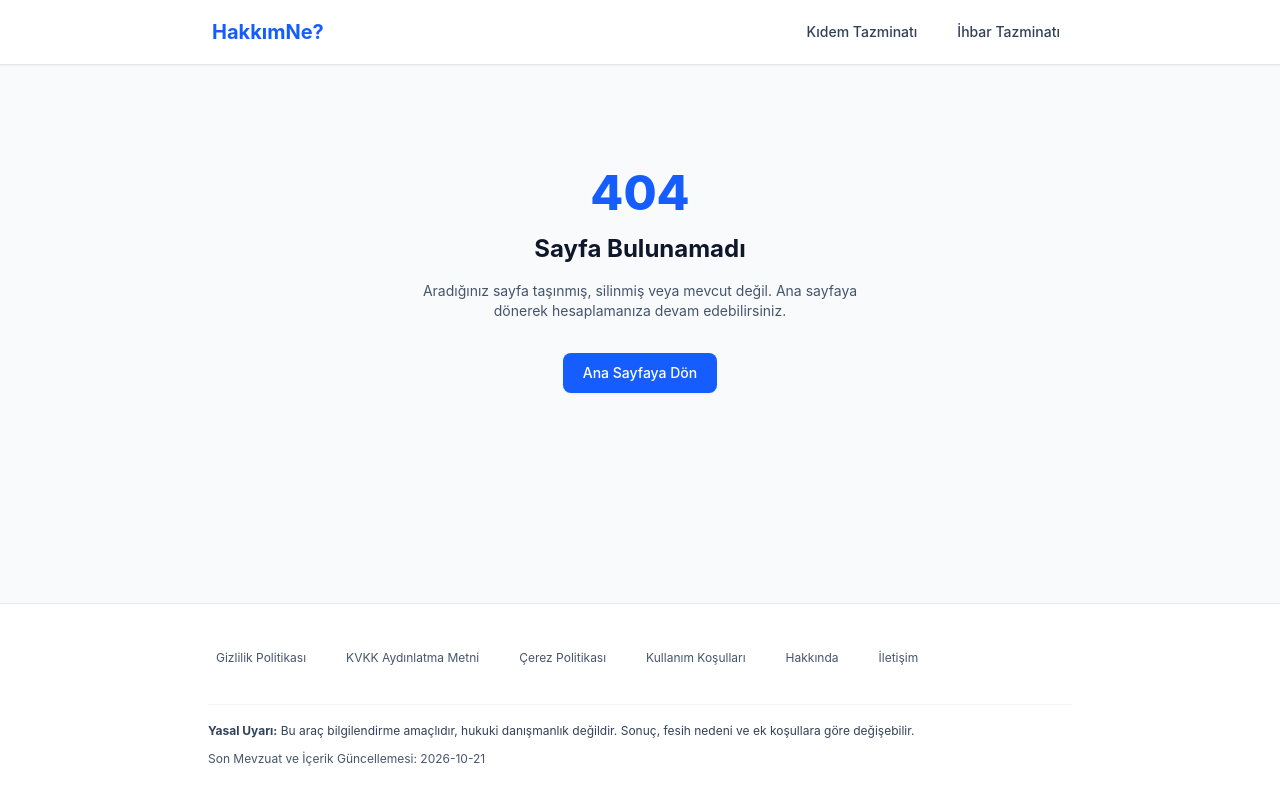
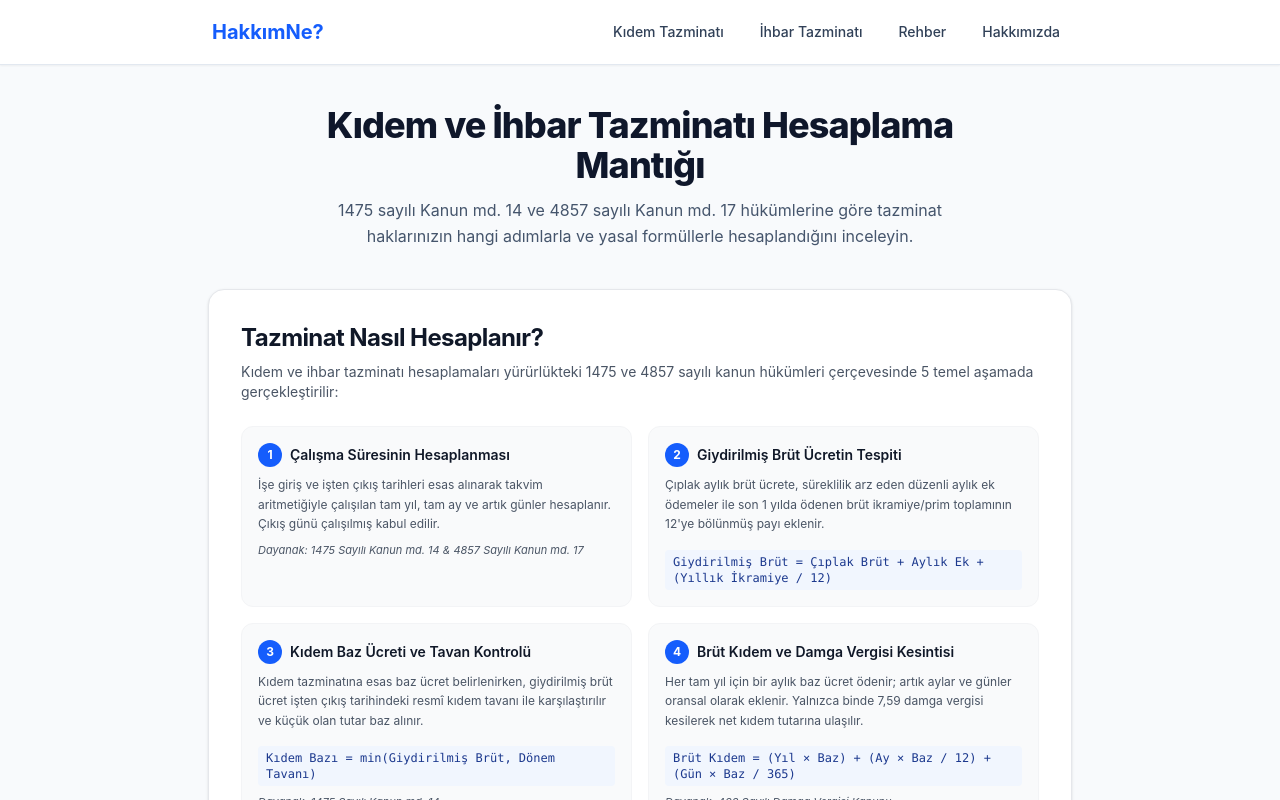
Before and after one commit to yasin-korkmaz/hakkimne, a Next.js app: page /rehber in a window 1280 px wide. Before the commit this address had no page. Shown: the top 800 px of the page. Built offline with nearby package versions, Linux system fonts and the light colour scheme.

Commit message:
feat: Asama 2 - Ana sayfa sadelestirildi ve Rehber sayfasi eklendi

```diff
--- a/src/app/layout.tsx
+++ b/src/app/layout.tsx
@@ -54,26 +54,38 @@ export default function RootLayout({
 
         {/* Üst Menü (Header) */}
         <header className="w-full bg-white border-b border-slate-200 sticky top-0 z-30 shadow-xs">
-          <div className="max-w-4xl mx-auto px-4 h-16 flex items-center justify-between">
+          <div className="max-w-4xl mx-auto px-4 h-16 flex items-center justify-between gap-2">
             <Link
               href="/"
-              className="text-xl font-bold text-blue-600 hover:text-blue-700 transition-colors py-2 px-1 rounded-lg focus-visible:outline-none focus-visible:ring-2 focus-visible:ring-blue-600 min-h-[44px] flex items-center"
+              className="text-xl font-bold text-blue-600 hover:text-blue-700 transition-colors py-2 px-1 rounded-lg focus-visible:outline-none focus-visible:ring-2 focus-visible:ring-blue-600 min-h-[44px] flex items-center shrink-0"
             >
               {siteConfig.siteName}
             </Link>
 
-            <nav aria-label="Ana Menü" className="flex items-center gap-2 sm:gap-4 text-sm font-medium">
+            <nav aria-label="Ana Menü" className="flex items-center gap-1 sm:gap-3 text-xs sm:text-sm font-medium">
               <Link
                 href="/kidem-tazminati-hesaplama"
-                className="text-slate-700 hover:text-blue-600 transition-colors min-h-[44px] flex items-center px-3 py-2 rounded-lg focus-visible:outline-none focus-visible:ring-2 focus-visible:ring-blue-600"
+                className="text-slate-700 hover:text-blue-600 transition-colors min-h-[44px] flex items-center px-2 sm:px-3 py-2 rounded-lg focus-visible:outline-none focus-visible:ring-2 focus-visible:ring-blue-600"
               >
                 Kıdem Tazminatı
               </Link>
               <Link
                 href="/ihbar-tazminati-hesaplama"
-                className="text-slate-700 hover:text-blue-600 transition-colors min-h-[44px] flex items-center px-3 py-2 rounded-lg focus-visible:outline-none focus-visible:ring-2 focus-visible:ring-blue-600"
+                className="text-slate-700 hover:text-blue-600 transition-colors min-h-[44px] flex items-center px-2 sm:px-3 py-2 rounded-lg focus-visible:outline-none focus-visible:ring-2 focus-visible:ring-blue-600"
               >
                 İhbar Tazminatı
+              </Link>
+              <Link
+                href="/rehber"
+                className="text-slate-700 hover:text-blue-600 transition-colors min-h-[44px] flex items-center px-2 sm:px-3 py-2 rounded-lg focus-visible:outline-none focus-visible:ring-2 focus-visible:ring-blue-600"
+              >
+                Rehber
+              </Link>
+              <Link
+                href="/hakkinda"
+                className="text-slate-700 hover:text-blue-600 transition-colors min-h-[44px] flex items-center px-2 sm:px-3 py-2 rounded-lg focus-visible:outline-none focus-visible:ring-2 focus-visible:ring-blue-600"
+              >
+                Hakkımızda
               </Link>
             </nav>
           </div>
--- a/src/app/page.tsx
+++ b/src/app/page.tsx
@@ -1,9 +1,9 @@
 import React from "react";
 import type { Metadata } from "next";
+import Link from "next/link";
 import { siteConfig } from "@/config/site";
 import TrustBadge from "@/components/TrustBadge";
 import Calculator from "@/components/Calculator";
-import ExplainSection from "@/components/ExplainSection";
 import FaqSection from "@/components/FaqSection";
 
 export const metadata: Metadata = {
@@ -45,8 +45,15 @@ export default function Home() {
         <Calculator />
       </section>
 
-      {/* 4. Nasıl Hesaplanır ve Örnek Hesaplama */}
-      <ExplainSection />
+      {/* 4. Detaylı Hesaplama Yöntemi Bağlantısı */}
+      <div className="text-center -mt-4">
+        <Link
+          href="/rehber"
+          className="inline-flex items-center gap-1.5 text-sm sm:text-base font-semibold text-blue-600 hover:text-blue-700 hover:underline min-h-[44px] py-2 px-3 rounded-lg focus-visible:outline-none focus-visible:ring-2 focus-visible:ring-blue-600"
+        >
+          Detaylı hesaplama yöntemini incele →
+        </Link>
+      </div>
 
       {/* 5. Sıkça Sorulan Sorular */}
       <FaqSection />
--- /dev/null
+++ b/src/app/rehber/page.tsx
@@ -0,0 +1,56 @@
+import React from "react";
+import type { Metadata } from "next";
+import Link from "next/link";
+import { siteConfig } from "@/config/site";
+import ExplainSection from "@/components/ExplainSection";
+
+export const metadata: Metadata = {
+  title: "Kıdem ve İhbar Tazminatı Hesaplama Mantığı",
+  description:
+    "1475 ve 4857 sayılı kanunlar kapsamında kıdem ve ihbar tazminatı hesaplama formülleri, tavan uygulaması ve örnek senaryolar.",
+  alternates: {
+    canonical: "/rehber",
+  },
+  openGraph: {
+    title: `Kıdem ve İhbar Tazminatı Hesaplama Mantığı | ${siteConfig.siteName}`,
+    description:
+      "1475 ve 4857 sayılı kanunlar kapsamında kıdem ve ihbar tazminatı hesaplama formülleri, tavan uygulaması ve örnek senaryolar.",
+    url: `${siteConfig.siteUrl}/rehber`,
+  },
+};
+
+export default function RehberPage() {
+  return (
+    <div className="flex flex-col gap-10 w-full">
+      {/* 1. Başlık ve Giriş */}
+      <section className="text-center max-w-2xl mx-auto flex flex-col gap-3">
+        <h1 className="text-3xl sm:text-4xl font-extrabold text-slate-900 tracking-tight">
+          Kıdem ve İhbar Tazminatı Hesaplama Mantığı
+        </h1>
+        <p className="text-sm sm:text-base text-slate-600 leading-relaxed">
+          1475 sayılı Kanun md. 14 ve 4857 sayılı Kanun md. 17 hükümlerine göre tazminat haklarınızın
+          hangi adımlarla ve yasal formüllerle hesaplandığını inceleyin.
+        </p>
+      </section>
+
+      {/* 2. Detaylı Hesaplama Adımları ve Örnek Senaryo */}
+      <ExplainSection />
+
+      {/* 3. Hesaplayıcıya Dönüş Butonu */}
+      <section className="text-center bg-blue-50/60 border border-blue-100 rounded-2xl p-6 sm:p-8 flex flex-col items-center gap-3">
+        <h2 className="text-lg sm:text-xl font-bold text-slate-900">
+          Kendi Tazminatınızı Hesaplamaya Hazır mısınız?
+        </h2>
+        <p className="text-xs sm:text-sm text-slate-600 max-w-md">
+          Maaş ve tarih bilgilerinizi girerek saniyeler içinde şeffaf adım adım hesaplama fişinizi oluşturun.
+        </p>
+        <Link
+          href="/"
+          className="mt-2 inline-flex items-center justify-center px-5 py-2.5 bg-blue-600 text-white font-semibold text-sm rounded-xl hover:bg-blue-700 transition-colors shadow-xs min-h-[44px] focus-visible:outline-none focus-visible:ring-2 focus-visible:ring-blue-600 focus-visible:ring-offset-2"
+        >
+          Hesaplayıcıya Git →
+        </Link>
+      </section>
+    </div>
+  );
+}
--- a/src/app/sitemap.ts
+++ b/src/app/sitemap.ts
@@ -8,6 +8,7 @@ export default function sitemap(): MetadataRoute.Sitemap {
     "",
     "/kidem-tazminati-hesaplama",
     "/ihbar-tazminati-hesaplama",
+    "/rehber",
     "/hakkinda",
     "/iletisim",
     "/kullanim-kosullari",
@@ -19,7 +20,7 @@ export default function sitemap(): MetadataRoute.Sitemap {
   return routes.map((path) => ({
     url: `${siteConfig.siteUrl}${path}`,
     lastModified: new Date(siteConfig.lastContentUpdate),
-    changeFrequency: path === "" || path.includes("hesaplama") ? "weekly" : "monthly",
-    priority: path === "" ? 1.0 : path.includes("hesaplama") ? 0.9 : 0.5,
+    changeFrequency: path === "" || path.includes("hesaplama") || path === "/rehber" ? "weekly" : "monthly",
+    priority: path === "" ? 1.0 : path.includes("hesaplama") || path === "/rehber" ? 0.9 : 0.5,
   }));
 }
```
Also changed, not shown: 2 other files (tests, documents, lock files or other folders).
